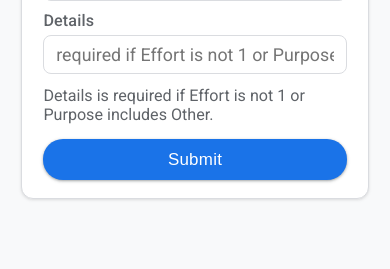
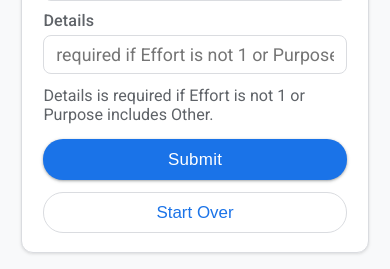
Before and after one commit to SCCWRP/smcchecker, a Flask app: template proj/templates/sample_tracking_tool.html in a window 390 px wide. Shown: the part 661-930 px from the top of the page. Before the commit the page ends 861 px from the top, so only its background shows below. Run offline with Flask 3, Linux system fonts and the light colour scheme; the template is opened without the code that fills it, so the values that code supplies are empty; parts of the project's set-up code (start-up, migrations or seed data) failed here and were passed over; some libraries are stand-ins or nearby versions; some web fonts are replaced.

Commit message:
Sample tracker: add a Start Over button next to Submit

```diff
--- a/proj/templates/sample_tracking_tool.html
+++ b/proj/templates/sample_tracking_tool.html
@@ -161,13 +161,16 @@
   .purpose-options input[type=checkbox] { width: 24px; height: 24px; flex: none; }
   .hint { margin: -0.2rem 0 clamp(0.5rem, 1.8vh, 1.1rem); }
   .card button[type=submit] { padding: clamp(0.45rem, 1.2vh, 0.7rem) 1.6rem; }
+  .form-actions { display: flex; gap: 0.75rem; flex-wrap: wrap; align-items: center; }
+  .form-actions a.btn-link { padding: clamp(0.4rem, 1.1vh, 0.65rem) 1.4rem; }
   @media (max-width: 700px) {
     html { font-size: 106%; }
     .row { flex-direction: column; gap: 0.6rem; }
     .field { min-width: 0; width: 100%; flex: none; }
     .purpose-options { flex-wrap: wrap; }
     .purpose-options label { font-size: 1rem; }
-    .card button[type=submit] { width: 100%; }
+    .form-actions { flex-direction: column; align-items: stretch; }
+    .form-actions a.btn-link { text-align: center; }
   }
 </style>
 </head>
@@ -300,7 +303,10 @@
       </div>
       <p class="hint">Details is required if Effort is not 1 or Purpose includes Other.</p>
 
-      <button type="submit">Submit</button>
+      <div class="form-actions">
+        <button type="submit">Submit</button>
+        <a class="btn-link" href="{{ url_for('admin.sample_tracking_tool') }}">Start Over</a>
+      </div>
     </form>
   </div>
 
```
